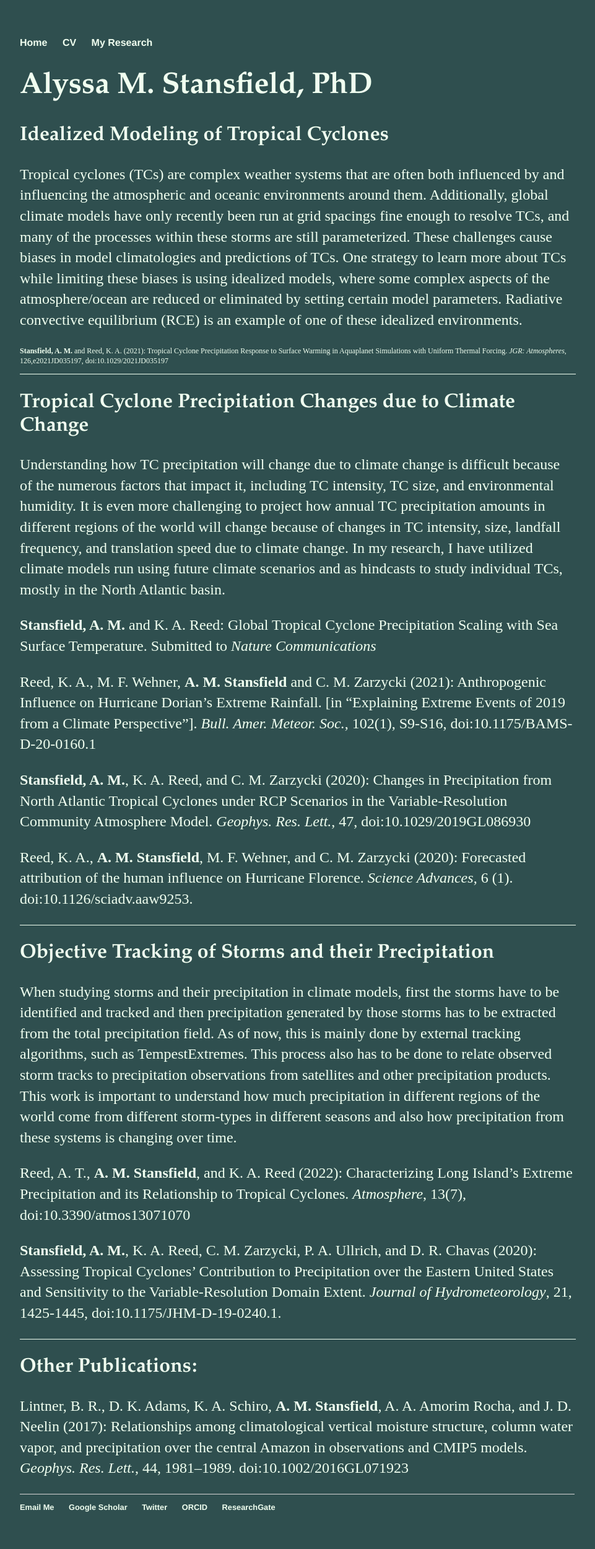
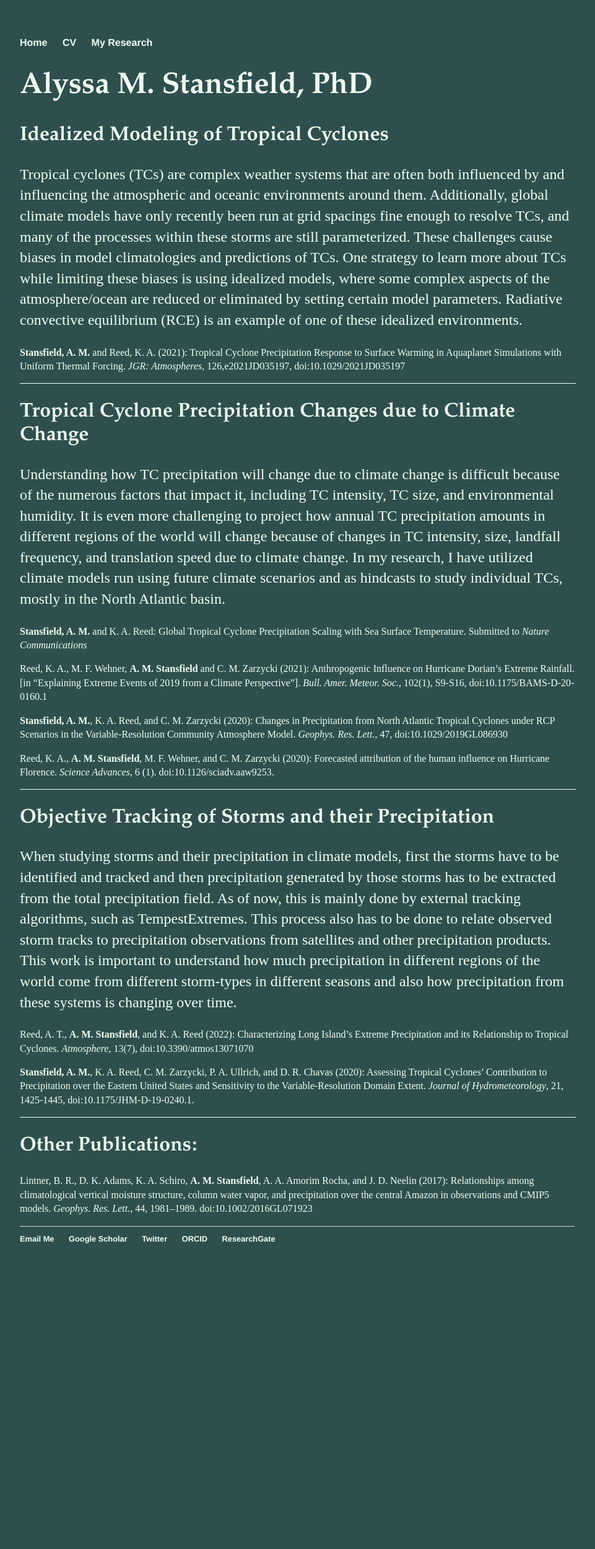
Before and after one commit to alyssa-stansfield/alyssa-stansfield.github.io, a Jekyll site: the page built from research/index.html, in a window 1280 px wide. Shown: the whole page at 62% size, without its empty margins (160-1121 px from the left). Built offline with Jekyll 4.4.1, drawn with Linux system fonts in a browser that asks for light colours; after the commit the page ends 2066 px from its top, so only the background shows below that.

Commit message:
Changing font size of publications

```diff
--- a/research/index.html
+++ b/research/index.html
@@ -7,25 +7,25 @@ title: My Research
 
 <h2>Idealized Modeling of Tropical Cyclones</h2>
 <p>Tropical cyclones (TCs) are complex weather systems that are often both influenced by and influencing the atmospheric and oceanic environments around them. Additionally, global climate models have only recently been run at grid spacings fine enough to resolve TCs, and many of the processes within these storms are still parameterized. These challenges cause biases in model climatologies and predictions of TCs. One strategy to learn more about TCs while limiting these biases is using idealized models, where some complex aspects of the atmosphere/ocean are reduced or eliminated by setting certain model parameters. Radiative convective equilibrium (RCE) is an example of one of these idealized environments.</p>
-<p style="font-size:0.75em;"><a href="https://agupubs.onlinelibrary.wiley.com/doi/10.1029/2021JD035197"><b>Stansfield, A. M.</b> and Reed, K. A. (2021): Tropical Cyclone Precipitation Response to Surface Warming in Aquaplanet Simulations with Uniform Thermal Forcing. <em>JGR: Atmospheres</em>, 126,e2021JD035197, doi:10.1029/2021JD035197</a></p>
+<p style="font-size:1em;"><a href="https://agupubs.onlinelibrary.wiley.com/doi/10.1029/2021JD035197"><b>Stansfield, A. M.</b> and Reed, K. A. (2021): Tropical Cyclone Precipitation Response to Surface Warming in Aquaplanet Simulations with Uniform Thermal Forcing. <em>JGR: Atmospheres</em>, 126,e2021JD035197, doi:10.1029/2021JD035197</a></p>
 
 <hr width="100%" align="center" size="1px" color="#F0FFF0">
 
 <h2>Tropical Cyclone Precipitation Changes due to Climate Change</h2>
 <p>Understanding how TC precipitation will change due to climate change is difficult because of the numerous factors that impact it, including TC intensity, TC size, and environmental humidity. It is even more challenging to project how annual TC precipitation amounts in different regions of the world will change because of changes in TC intensity, size, landfall frequency, and translation speed due to climate change. In my research, I have utilized climate models run using future climate scenarios and as hindcasts to study individual TCs, mostly in the North Atlantic basin.</p>
-<p><b>Stansfield, A. M.</b> and K. A. Reed: Global Tropical Cyclone Precipitation Scaling with Sea Surface Temperature. Submitted to <em>Nature Communications</em></p>
-<p><a href="https://www.ametsoc.net/eee/2019/EEEin2019.pdf">Reed, K. A., M. F. Wehner, <b>A. M. Stansfield</b> and C. M. Zarzycki (2021): Anthropogenic Influence on Hurricane Dorian’s Extreme Rainfall. [in “Explaining Extreme Events of 2019 from a Climate Perspective”]. <em>Bull. Amer. Meteor. Soc.</em>, 102(1), S9-S16, doi:10.1175/BAMS-D-20-0160.1</a></p>
-<p><a href="https://agupubs.onlinelibrary.wiley.com/doi/10.1029/2019GL086930"><b>Stansfield, A. M.</b>, K. A. Reed, and C. M. Zarzycki (2020): Changes in Precipitation from North Atlantic Tropical Cyclones under RCP Scenarios in the Variable-Resolution Community Atmosphere Model. <em>Geophys. Res. Lett.</em>, 47, doi:10.1029/2019GL086930</a></p>
-<p><a href="https://www.science.org/doi/10.1126/sciadv.aaw9253">Reed, K. A., <b>A. M. Stansfield</b>, M. F. Wehner, and C. M. Zarzycki (2020): Forecasted attribution of the human influence on Hurricane Florence. <em>Science Advances</em>, 6 (1). doi:10.1126/sciadv.aaw9253.</a></p>
+<p style="font-size:1em;"><b>Stansfield, A. M.</b> and K. A. Reed: Global Tropical Cyclone Precipitation Scaling with Sea Surface Temperature. Submitted to <em>Nature Communications</em></p>
+<p style="font-size:1em;"><a href="https://www.ametsoc.net/eee/2019/EEEin2019.pdf">Reed, K. A., M. F. Wehner, <b>A. M. Stansfield</b> and C. M. Zarzycki (2021): Anthropogenic Influence on Hurricane Dorian’s Extreme Rainfall. [in “Explaining Extreme Events of 2019 from a Climate Perspective”]. <em>Bull. Amer. Meteor. Soc.</em>, 102(1), S9-S16, doi:10.1175/BAMS-D-20-0160.1</a></p>
+<p style="font-size:1em;"><a href="https://agupubs.onlinelibrary.wiley.com/doi/10.1029/2019GL086930"><b>Stansfield, A. M.</b>, K. A. Reed, and C. M. Zarzycki (2020): Changes in Precipitation from North Atlantic Tropical Cyclones under RCP Scenarios in the Variable-Resolution Community Atmosphere Model. <em>Geophys. Res. Lett.</em>, 47, doi:10.1029/2019GL086930</a></p>
+<p style="font-size:1em;"><a href="https://www.science.org/doi/10.1126/sciadv.aaw9253">Reed, K. A., <b>A. M. Stansfield</b>, M. F. Wehner, and C. M. Zarzycki (2020): Forecasted attribution of the human influence on Hurricane Florence. <em>Science Advances</em>, 6 (1). doi:10.1126/sciadv.aaw9253.</a></p>
 
 <hr width="100%" align="center" size="1px" color="#F0FFF0">
 
 <h2>Objective Tracking of Storms and their Precipitation</h2>
 <p>When studying storms and their precipitation in climate models, first the storms have to be identified and tracked and then precipitation generated by those storms has to be extracted from the total precipitation field. As of now, this is mainly done by external tracking algorithms, such as <a href="https://github.com/ClimateGlobalChange/tempestextremes">TempestExtremes</a>. This process also has to be done to relate observed storm tracks to precipitation observations from satellites and other precipitation products. This work is important to understand how much precipitation in different regions of the world come from different storm-types in different seasons and also how precipitation from these systems is changing over time.</p>
-<p><a href="https://www.mdpi.com/2073-4433/13/7/1070">Reed, A. T., <b>A. M. Stansfield</b>, and K. A. Reed (2022): Characterizing Long Island’s Extreme Precipitation and its Relationship to Tropical Cyclones. <em>Atmosphere</em>, 13(7), doi:10.3390/atmos13071070</a></p>
-<p><a href="https://journals.ametsoc.org/view/journals/hydr/21/7/jhmD190240.xml?tab_body=fulltext-display"><b>Stansfield, A. M.</b>, K. A. Reed, C. M. Zarzycki, P. A. Ullrich, and D. R. Chavas (2020): Assessing Tropical Cyclones’ Contribution to Precipitation over the Eastern United States and Sensitivity to the Variable-Resolution Domain Extent. <em>Journal of Hydrometeorology</em>, 21, 1425-1445, doi:10.1175/JHM-D-19-0240.1.</a></p>
+<p style="font-size:1em;"><a href="https://www.mdpi.com/2073-4433/13/7/1070">Reed, A. T., <b>A. M. Stansfield</b>, and K. A. Reed (2022): Characterizing Long Island’s Extreme Precipitation and its Relationship to Tropical Cyclones. <em>Atmosphere</em>, 13(7), doi:10.3390/atmos13071070</a></p>
+<p style="font-size:1em;"><a href="https://journals.ametsoc.org/view/journals/hydr/21/7/jhmD190240.xml?tab_body=fulltext-display"><b>Stansfield, A. M.</b>, K. A. Reed, C. M. Zarzycki, P. A. Ullrich, and D. R. Chavas (2020): Assessing Tropical Cyclones’ Contribution to Precipitation over the Eastern United States and Sensitivity to the Variable-Resolution Domain Extent. <em>Journal of Hydrometeorology</em>, 21, 1425-1445, doi:10.1175/JHM-D-19-0240.1.</a></p>
 
 <hr width="100%" align="center" size="1px" color="#F0FFF0">
 
 <h2>Other Publications:</h2>
-<p><a href="https://agupubs.onlinelibrary.wiley.com/doi/10.1002/2016GL071923">Lintner, B. R., D. K. Adams, K. A. Schiro, <b>A. M. Stansfield</b>, A. A. Amorim Rocha, and J. D. Neelin (2017): Relationships among climatological vertical moisture structure, column water vapor, and precipitation over the central Amazon in observations and CMIP5 models. <em>Geophys. Res. Lett.</em>, 44, 1981–1989. doi:10.1002/2016GL071923</a></p>
+<p style="font-size:1em;"><a href="https://agupubs.onlinelibrary.wiley.com/doi/10.1002/2016GL071923">Lintner, B. R., D. K. Adams, K. A. Schiro, <b>A. M. Stansfield</b>, A. A. Amorim Rocha, and J. D. Neelin (2017): Relationships among climatological vertical moisture structure, column water vapor, and precipitation over the central Amazon in observations and CMIP5 models. <em>Geophys. Res. Lett.</em>, 44, 1981–1989. doi:10.1002/2016GL071923</a></p>
```
